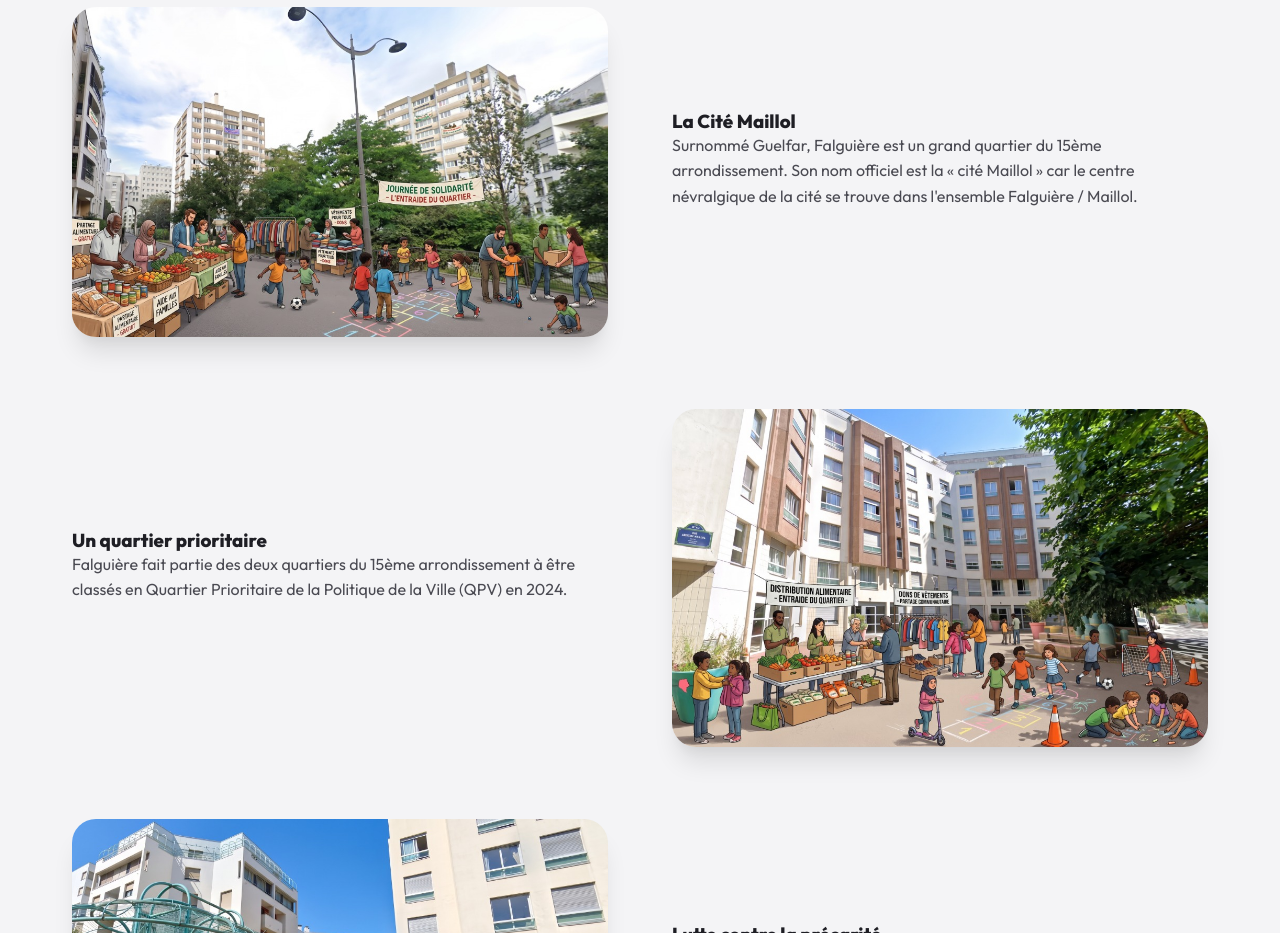
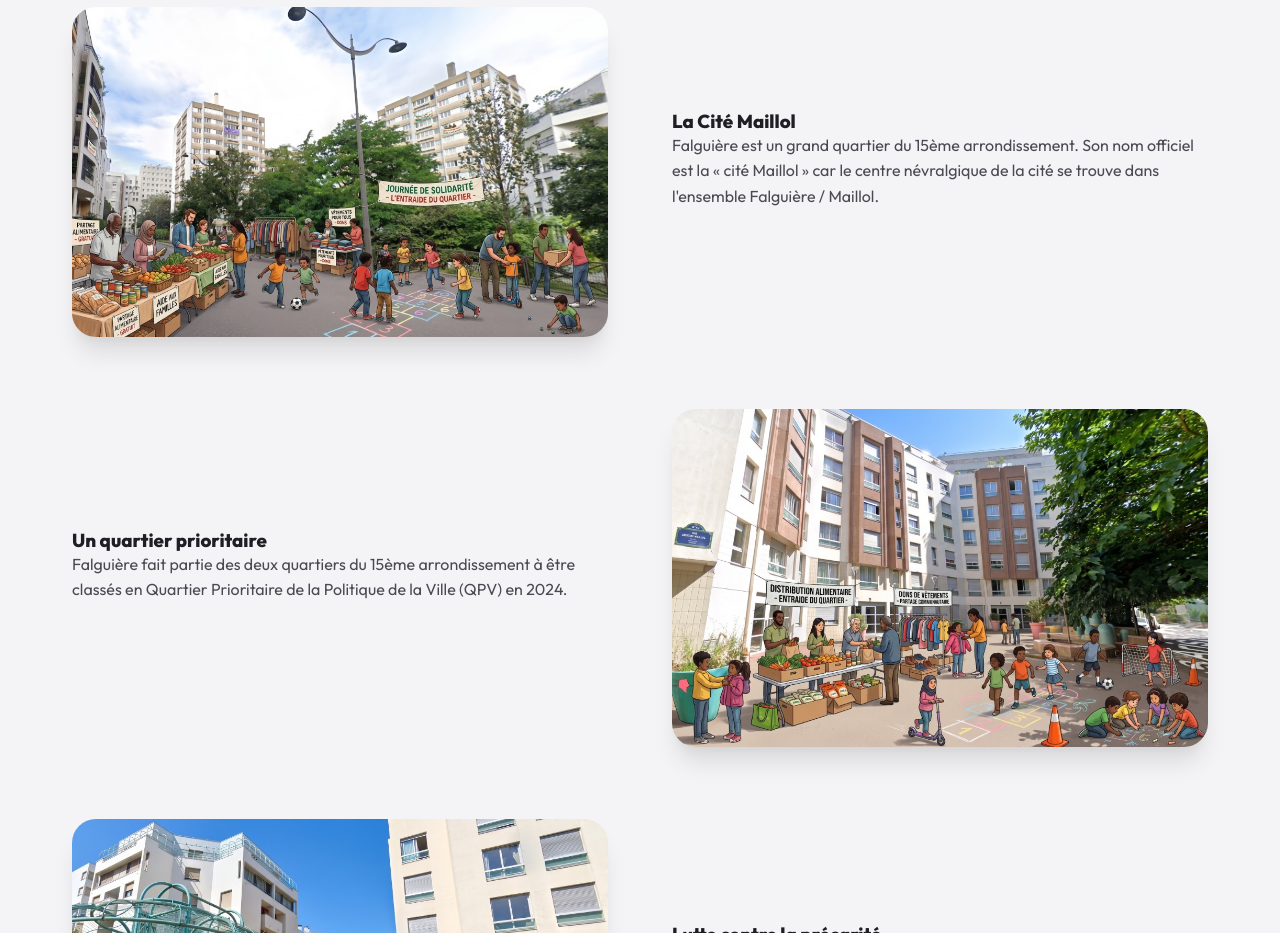
Before and after one commit to helloneovia/falguiere, a plain HTML site: page index.html in a window 1280 px wide. Shown: the part 3240-4173 px from the top of the page. Drawn offline with nearby package versions, Linux system fonts and the light colour scheme; a web font is replaced by a local one.

Commit message:
Remove 'Surnommé Guelfar' text

```diff
--- a/index.html
+++ b/index.html
@@ -164,7 +164,7 @@
                     </div>
                     <div class="mission-text fade-in-up delay-1">
                         <h3>La Cité Maillol</h3>
-                        <p>Surnommé Guelfar, Falguière est un grand quartier du 15ème arrondissement. Son nom officiel est la « cité Maillol » car le centre névralgique de la cité se trouve dans l'ensemble Falguière / Maillol.</p>
+                        <p>Falguière est un grand quartier du 15ème arrondissement. Son nom officiel est la « cité Maillol » car le centre névralgique de la cité se trouve dans l'ensemble Falguière / Maillol.</p>
                     </div>
                 </div>
 
```
